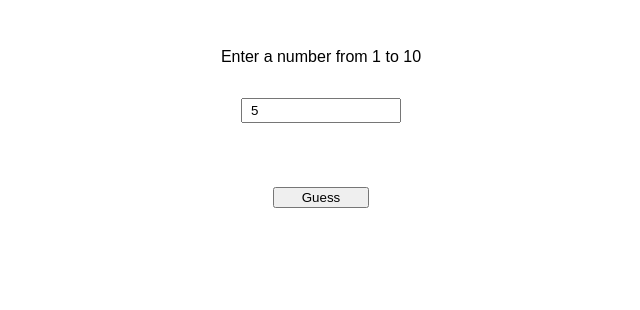
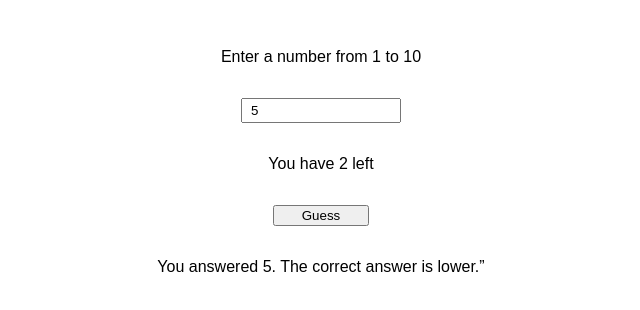
Before and after one commit to sarav929/codespace-codechallenge, a plain HTML site: page index.html in a window 1280 px wide. Both pictures are taken after typing "5" into the empty fields and a click on the button "Guess". Shown: the whole page, without its empty margins (319-959 px from the left). Drawn offline with Linux system fonts and the light colour scheme.

Commit message:
add game turn and attempts logic

```diff
--- a/index.html
+++ b/index.html
@@ -15,13 +15,13 @@
         <label for="number">Enter a number from 1 to 10</label>
         <input type="number" name="number" min="1" max="10" id="number-input">
 
-        <div class="attempts-left">
+        <div id="attempts-left">
 
         </div>
         <button type="submit">Guess</button>
     </form>
 
-    <div class="feedback">
+    <div id="feedback">
 
     </div>
 
--- a/main.js
+++ b/main.js
@@ -1,30 +1,77 @@
-// return error if number is not within range or if it's not a number
-function isValidNumber(number) {
+const form = document.getElementById('number-form');
+const input = document.getElementById('number-input');
+const feedback = document.getElementById('feedback');
+const attemptsLeft = document.getElementById('attempts-left');
+
+// functions //
+
+// generate random number
+function getRandomNumber(min, max) {
+  const minCeiled = Math.ceil(min);
+  const maxFloored = Math.floor(max);
+  return Math.floor(Math.random() * (maxFloored - minCeiled + 1) + minCeiled);
+}
+
+// check if guess is lower or higher
+function getHint(guess, number) {
+  if (guess < number) {
+    return 'higher';
+  } else {
+    return 'lower';
+  }
+}
+
+// return false if number is not within range or if it's not a number
+function isValidNumber(guess) {
   let errorMessage;
-  if (number < 1 || number > 10) {
+  if (guess < 1 || guess > 10) {
     return false;
-  } else if (isNaN(number)) {
+  } else if (isNaN(guess)) {
     return false;
   } else {
     return true;
   }
 }
 
-// handle form submission and assign input value to number variable
+// function for game turn
 
-const form = document.getElementById('number-form');
-const input = document.getElementById('number-input');
+function gameTurn(guess, number, attempts) {
+  guess = input.value;
 
+  // check if guess is right
+  if (guess == number) {
+    feedback.textContent = 'You got it right! :)';
+    return;
+    // check if user is out of attempts
+  } else if (attempts == 0) {
+    feedback.textContent = 'You lost! :(';
+    return;
+  }
+
+  // validate guess
+  if (isValidNumber(guess)) {
+    // check if guess is lower/higher and store result in hint variable
+    let hint = getHint(guess, number);
+    // if valid render feedback and give a hint (lower/higher)
+    feedback.textContent = `You answered ${guess}. The correct answer is ${hint}.”`;
+  } else {
+    console.error('Enter a number between 1 and 10');
+  }
+}
+
+// set up attempts, number and guess variables
+
+let attempts = 3;
+attemptsLeft.textContent = `You have ${attempts} left`;
+let number = getRandomNumber(1, 10);
+let guess;
+
+// handle form submission, validate and assign input value to guess variable
 form.addEventListener('submit', (e) => {
   e.preventDefault();
+  // lower and update attempts
+  attempts -= 1;
+  attemptsLeft.textContent = `You have ${attempts} left`;
 
-  guess = input.value;
-
-  // get result from validation
-
-  if (isValidNumber(guess)) {
-    console.log(`Your guess is ${guess}`);
-  } else {
-    console.log('Enter a number between 1 and 10');
-  }
+  gameTurn(guess, number, attempts);
 });
```
